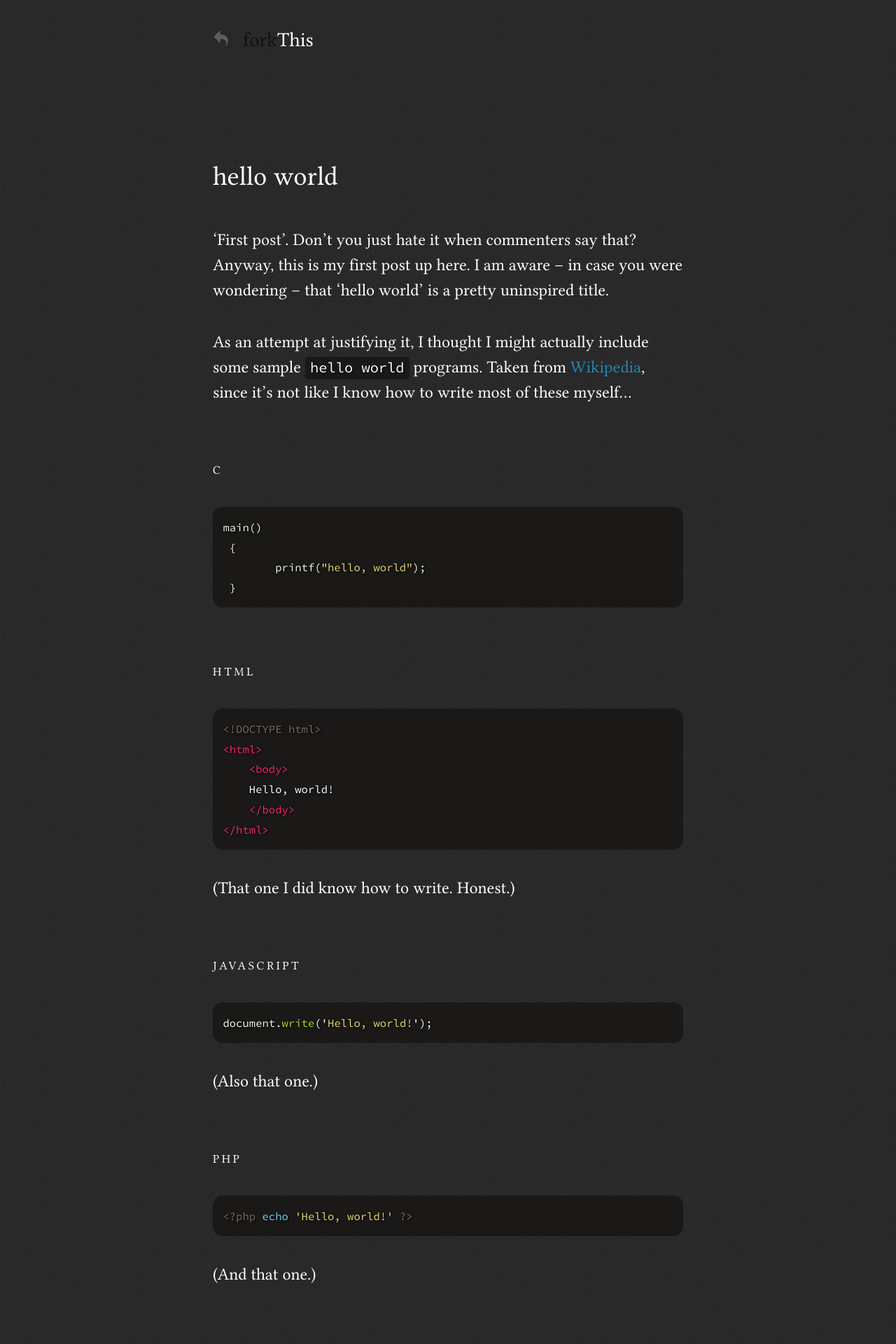
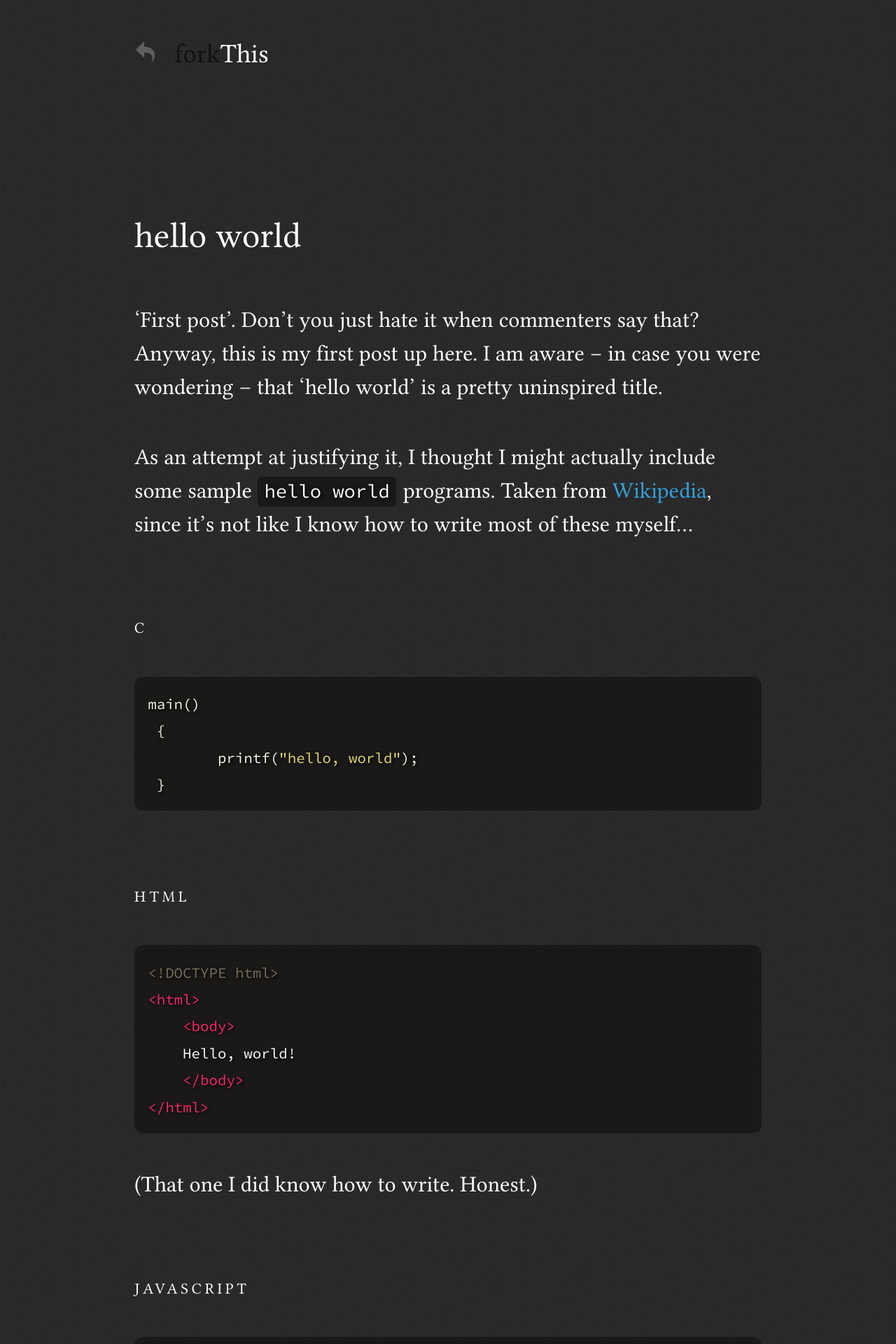
Before and after one commit to dmrutherford/dmrutherford.github.io, a Jekyll site: the page built from _posts/2013-02-01-hello-world.html, in a window 1280 px wide. Shown: the top 1920 px of the page at 70% size. Built offline with Jekyll 4.4.1, drawn with Linux system fonts in a browser that asks for light colours.

Commit message:
Various CSS tweaks

```diff
--- a/css/_sass/_reset.scss
+++ b/css/_sass/_reset.scss
@@ -55,7 +55,5 @@
 	box-sizing: border-box;
 }
 
-::selection, ::-moz-selection {
-	background-color:	$blue;
-	color:				white;
-}
+::selection         { background-color: $blue; color: white; }
+::-moz-selection    { background-color: $blue; color: white; }
--- a/css/_sass/_variables.scss
+++ b/css/_sass/_variables.scss
@@ -1,6 +1,6 @@
 // COLOURS
 
-$blue:			#2385b8;
+$blue:			lighten(#2385b8, 10%);
 $blue-light:	lighten($blue, 10%);
 $blue-dark:		darken($blue, 10%);
 $bg-grey:		#292929;
@@ -49,3 +49,5 @@
 $footer-height:	8.6rem;
 $break-1:		40em;
 $break-2:		60em;
+$break-3:		80em;
+$break-4:		100em;
--- a/css/styles.css
+++ b/css/styles.css
@@ -93,8 +93,12 @@
   -moz-box-sizing: border-box;
   box-sizing: border-box; }
 
-::selection, ::-moz-selection {
-  background-color: #2385b8;
+::selection {
+  background-color: #35a1d9;
+  color: white; }
+
+::-moz-selection {
+  background-color: #35a1d9;
   color: white; }
 
 html {
@@ -116,6 +120,12 @@
   @media (min-width: 60em) {
     html {
       font-size: 75%; } }
+  @media (min-width: 80em) {
+    html {
+      font-size: 100%; } }
+  @media (min-width: 100em) {
+    html {
+      font-size: 125%; } }
 
 body {
   font-family: "LinLib", "Cambria", "Hoefler Text", "Liberation Serif", "Times New Roman", "Times", serif;
@@ -134,7 +144,7 @@
   [class*='header-']:visited {
     color: #111; }
   [class*='header-']:hover, [class*='header-']:active {
-    color: #35a1d9; }
+    color: #60b5e1; }
 
 .header-large {
   display: inline-block;
@@ -171,23 +181,23 @@
 
 /* LINKS */
 a {
-  color: #2385b8;
+  color: #35a1d9;
   text-decoration: none;
   -webkit-transition: 0.5s color;
   -moz-transition: 0.5s color;
   -o-transition: 0.5s color;
   transition: 0.5s color; }
   a:visited {
-    color: #1b668d; }
+    color: #2385b8; }
   a:hover, a:active {
-    color: #35a1d9;
+    color: #60b5e1;
     -webkit-transition: 0.1s color;
     -moz-transition: 0.1s color;
     -o-transition: 0.1s color;
     transition: 0.1s color; }
 
 .post-link, .post-link:visited {
-  border-left: 0.2rem solid rgba(255, 255, 255, 0.25);
+  border-left: 1px solid rgba(255, 255, 255, 0.25);
   color: white;
   display: block;
   padding-left: 1.4rem;
@@ -304,16 +314,18 @@
 code {
   background-color: #1b1918;
   border-radius: 0.4rem;
-  box-shadow: inset 0.1rem 0.1rem 0.8rem 0.2rem rgba(0, 0, 0, 0.35), -0.1rem -0.1rem -0.1rem 0.1rem rgba(255, 255, 255, 0.06), 0.1rem 0.1rem -0.1rem 0.1rem rgba(255, 255, 255, 0.12);
+  box-shadow: inset 1px 1px 8px 2px rgba(0, 0, 0, 0.35), -1px -1px -1px 1px rgba(255, 255, 255, 0.06), 1px 1px -1px 1px rgba(255, 255, 255, 0.12);
   font-family: "SoCoPro", "Consolas", "Andale Mono", "Lucida Console", "DejaVu Sans Mono", "Courier New", monospace;
   font-size: 0.85em;
+  margin-right: 0.1rem;
   padding: 0.6rem 0.6rem 0.4rem;
-  text-shadow: 0.1rem 0.1rem 0.3rem black; }
+  text-shadow: 0.1rem 0.1rem 0.3rem black;
+  white-space: nowrap; }
 
 pre {
   background-color: #1b1918;
-  border-radius: 1.2rem;
-  box-shadow: inset 0.1rem 0.1rem 0.8rem 0.2rem rgba(0, 0, 0, 0.35), -0.1rem -0.1rem -0.1rem 0.1rem rgba(255, 255, 255, 0.06), 0.1rem 0.1rem -0.1rem 0.1rem rgba(255, 255, 255, 0.12);
+  border-radius: 0.8rem;
+  box-shadow: inset 1px 1px 8px 2px rgba(0, 0, 0, 0.35), -1px -1px -1px 1px rgba(255, 255, 255, 0.06), 1px 1px -1px 1px rgba(255, 255, 255, 0.12);
   line-height: 1.2;
   padding: 1.2rem;
   overflow-x: auto; }
@@ -321,7 +333,9 @@
     border-radius: 0;
     box-shadow: none;
     line-height: 1.2;
-    padding: 0; }
+    margin: 0;
+    padding: 0;
+    white-space: inherit; }
     @media (min-width: 40em) {
       pre code {
         font-size: 0.65em; } }
```
Also changed, not shown: css/_sass/_basics.scss (+8 -0 lines), css/_sass/_typography.scss (+12 -8 lines).
